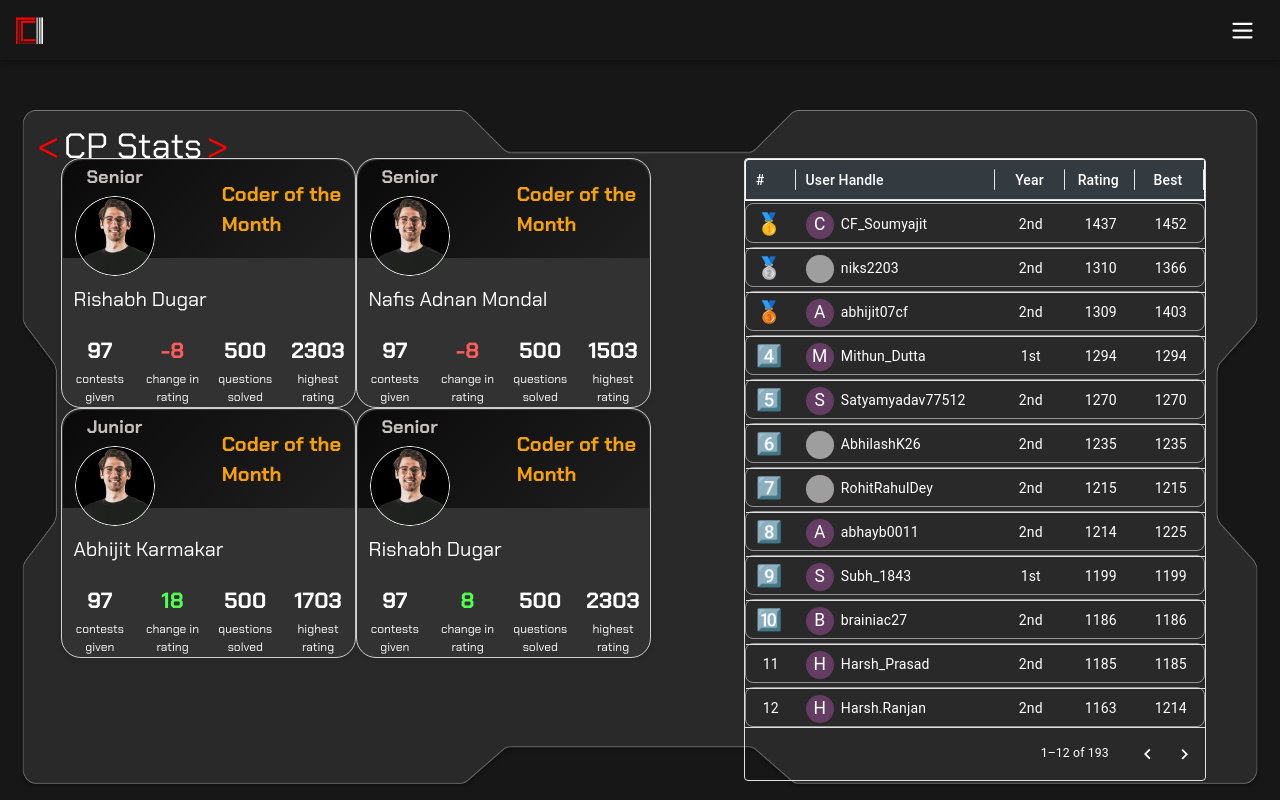
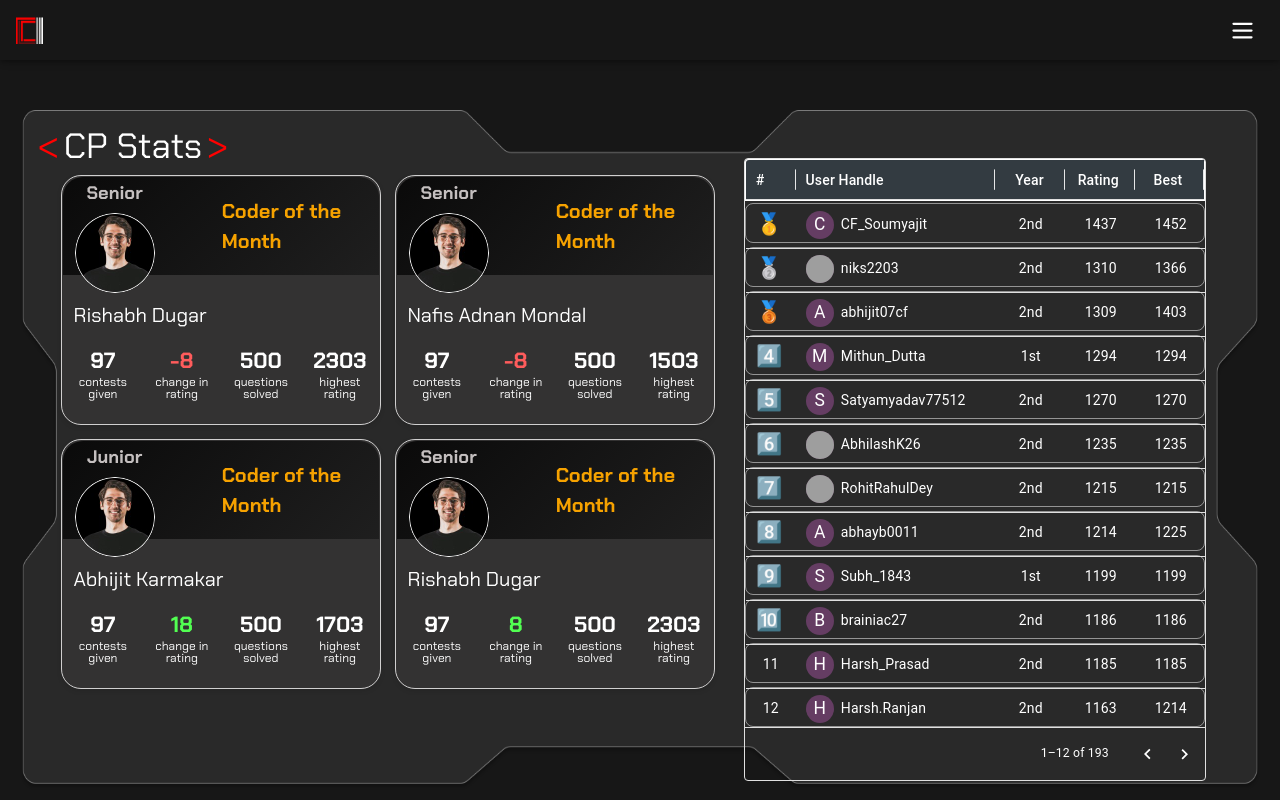
Before and after one commit to dsc-iiest/codeiiest-gdsc, a React (Vite) app in the folder client/: page /leaderboard in a window 1280 px wide. Built offline with nearby package versions, Linux system fonts and the light colour scheme; grey boxes are pictures that could not be loaded.

Commit message:
[UPDATE]: Used scaling to make components compatible across device heights

```diff
--- a/client/src/components/Codercard/Codercard.css
+++ b/client/src/components/Codercard/Codercard.css
@@ -1,5 +1,5 @@
 .coder-card {
-  width: 295px;
+  width: 320px;
   height: 250px;
   /* margin: 20px; */
   border-radius: 20px;
@@ -119,6 +119,10 @@
   color: rgb(82, 255, 82);
 }
 
+.bottom-section * {
+  line-height: 1em;
+}
+
 @media (max-width: 768px) {
   .coder-card {
     width: 270px; /* Reduced width while maintaining aspect ratio */
--- a/client/src/components/customdatagrid/customdatagrid.css
+++ b/client/src/components/customdatagrid/customdatagrid.css
@@ -148,6 +148,6 @@
 
 .css-yrdy0g-MuiDataGrid-columnHeaderRow,
 .MuiDataGrid-row--borderBottom {
-    border: 1px solid hsla(0, 0%, 100%, 0.5) !important;
+    border: 1px solid hsla(0, 0%, 100%, 0) !important;
     margin-bottom: 2px;
 }
--- a/client/src/components/customdatagrid/customdatagrid.jsx
+++ b/client/src/components/customdatagrid/customdatagrid.jsx
@@ -133,6 +133,7 @@ function CustomDataGrid({ rows, columns, toshow, provideSearch, parentHeight })
                     <UserFound user={idx >= 0 ? rows[idx] : -1} />
                 </ThemeProvider>
             )}
+
                 <DataGrid
                     sx={{
                         "& .MuiDataGrid-cell:": {
@@ -179,6 +180,7 @@ function CustomDataGrid({ rows, columns, toshow, provideSearch, parentHeight })
                     getRowSpacing={getRowSpacing}
                     columnHeaderHeight={40}
                 />
+
         </Box>
     );
 }
--- a/client/src/components/namecard/NameCardV.css
+++ b/client/src/components/namecard/NameCardV.css
@@ -10,6 +10,7 @@
     gap: 0.5em;
     padding: 0.7em;
     backdrop-filter: blur(3px);
+    font-size: 14px;
 }
 
 /*
@@ -66,7 +67,7 @@
     font-style: italic;
     text-align: center;
     font-size: 1.2em;
-    height: 4em;
+    height: 3.7em;
 }
 
 .namecard-v .intro .details .name {
--- a/client/src/screens/CP_Leaderboard/CP_Leaderboard2.css
+++ b/client/src/screens/CP_Leaderboard/CP_Leaderboard2.css
@@ -13,6 +13,9 @@
 .cp-leaderboard-2 .content-container .top-coders {
   display: grid;
   grid-template-columns: repeat(2, 1fr);
+  gap: 1em;
+  transform-origin: top left;
+  padding-top: 1.2em;
 }
 
 .cp-leaderboard-2 .title .title-container {
--- a/client/src/screens/CP_Leaderboard/CP_Leaderboard2.jsx
+++ b/client/src/screens/CP_Leaderboard/CP_Leaderboard2.jsx
@@ -15,13 +15,13 @@ const CP_Leaderboard2 = () => {
         setHeight(contentRef.current.offsetHeight);
 
     }, [])
-
+    const scaling = (height/520) <= 1? (height/520): 1;
 
     return (
         <div className="cp-leaderboard-2 page">
             <PageHeading text="CP Stats" />
             <div ref={contentRef} className="content-container inner-content">
-                <div className="top-coders">
+                <div className="top-coders" style={{transform: `scale(${scaling})`}}>
                     <div className="grid-card">
                         <Codercard
                             coderData={{
@@ -32,6 +32,7 @@ const CP_Leaderboard2 = () => {
                                 contestsGiven: 97,
                                 experience: "Senior",
                             }}
+                            height={height}
                         />
                     </div>
                     <div className="grid-card">
@@ -44,6 +45,7 @@ const CP_Leaderboard2 = () => {
                                 contestsGiven: 97,
                                 experience: "Senior",
                             }}
+                            height={height}
                         />
                     </div>
                     <div className="grid-card">
@@ -56,6 +58,7 @@ const CP_Leaderboard2 = () => {
                                 contestsGiven: 97,
                                 experience: "Junior",
                             }}
+                            height={height}
                         />
                     </div>
                     <div className="grid-card">
@@ -68,6 +71,7 @@ const CP_Leaderboard2 = () => {
                                 contestsGiven: 97,
                                 experience: "Senior",
                             }}
+                            height={height}
                         />
                     </div>
                 </div>
--- a/client/src/screens/Chapterpage/Chapterpage.css
+++ b/client/src/screens/Chapterpage/Chapterpage.css
@@ -19,6 +19,7 @@
     align-items: center;
     justify-content: space-evenly;
     flex-direction: column;
+    padding-top: 1em;
 }
 .chapter-page .center .container {
     display: flex;
--- a/client/src/screens/Chapterpage/Chapterpage.jsx
+++ b/client/src/screens/Chapterpage/Chapterpage.jsx
@@ -7,6 +7,7 @@ import PageHeading from "../../components/PageHeading/PageHeading";
 import NameCardM from "../../components/namecard/NameCardM";
 import NameCardH from "../../components/namecard/NameCardH";
 import NameCardV from "../../components/namecard/NameCardV";
+import { useRef, useState, useEffect } from "react";
 
 const Chapterdata = {
     development: {
@@ -203,6 +204,14 @@ const Chapterpage = () => {
     const { id } = useParams();
     const data = Chapterdata[id];
     const {innerWidth} = window;
+    const contentRef = useRef(null);
+    const [height, setHeight] = useState(0)
+    useEffect(() => {
+        setHeight(contentRef.current.offsetHeight - 3);
+
+    }, [])
+    const scaling = (height/408) <= 1 ? (height/408) : 1;
+
 
     return (
         <div className="chapter-page page">
@@ -211,8 +220,8 @@ const Chapterpage = () => {
             <div className="bg chapter">
                 <img src={`/assets/bg/${id}.png`} alt="" />
             </div>
-            <div className="content outer-content">
-                <div className="body">
+            <div className="content outer-content" ref={contentRef}>
+                <div className="body" style={{transform: `scale(${scaling})`}}>
                     <NameCardH
                         name={"Rishab Dugar"}
                         codeiiest={"Dev Lead & Treasurer"}
```
Lines whose indentation alone changed are shown as unchanged.
